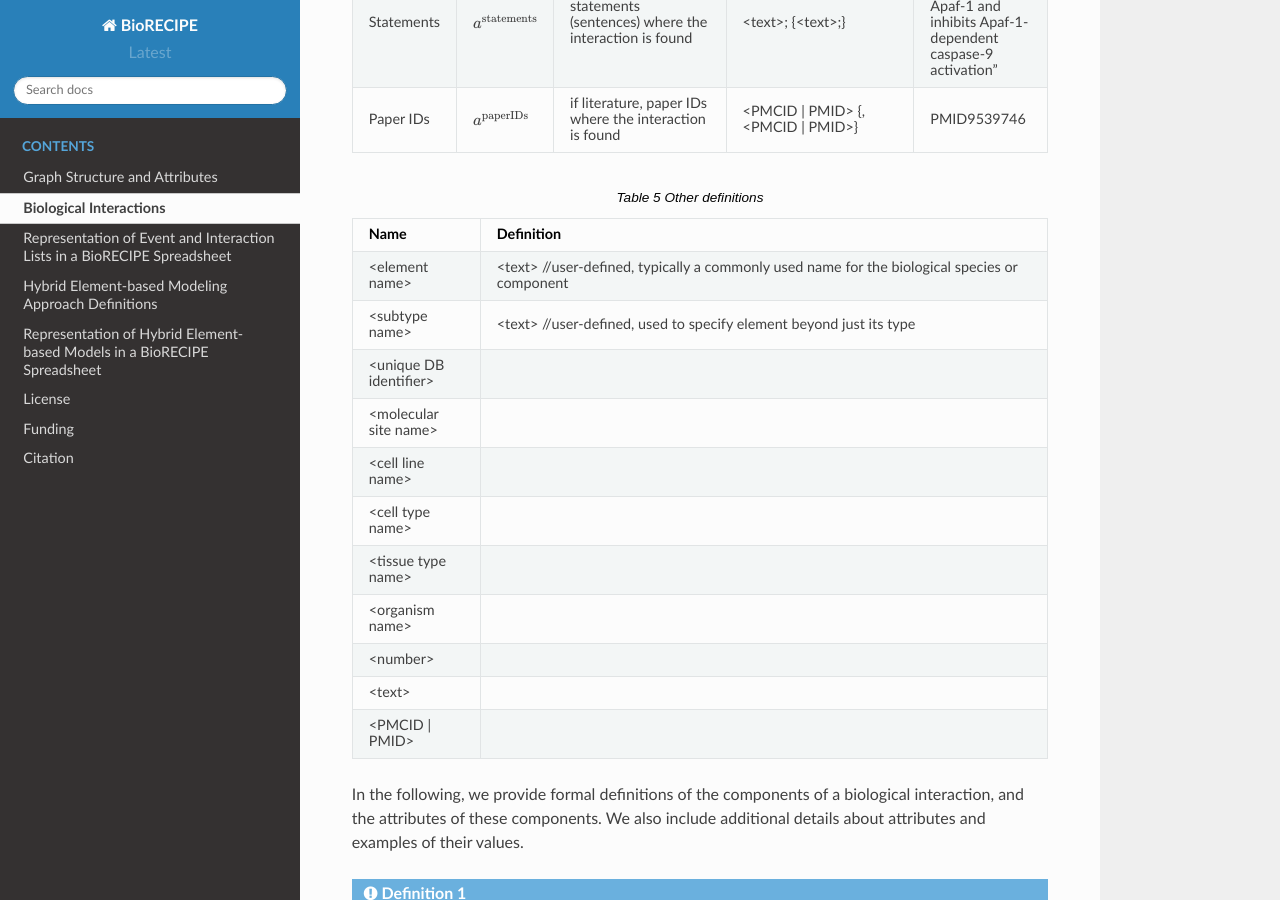
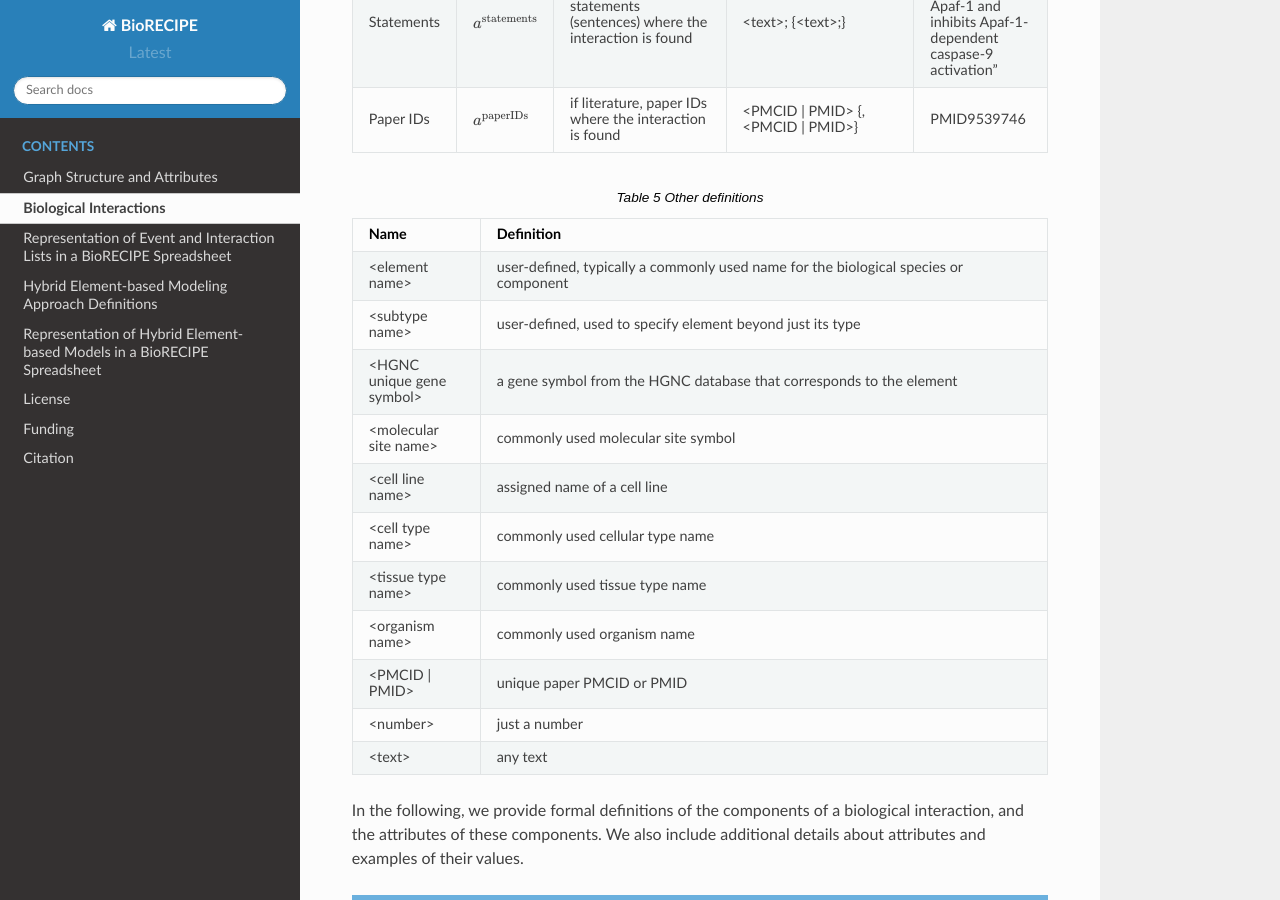
Before and after one commit to pitt-miskov-zivanov-lab/BioRECIPE, a Sphinx documentation site: the page built from docs/bio_interactions.rst, in a window 1280 px wide and 900 px high, scrolled down 3232 px. Built offline with Sphinx 7.4.7 and the Read the Docs theme 2.0.0, drawn with Linux system fonts in a browser that asks for light colours; some of the changed text lies outside the part shown.

Commit message:
Update bio_interactions.rst

```diff
--- a/docs/bio_interactions.rst
+++ b/docs/bio_interactions.rst
@@ -42,7 +42,7 @@ The following is a list of allowed values for each attribute ('*' indicates a re
 
     Direction, ":math:`a^{\mathrm{direction}}`", this is an implicit attribute, determined as a direction from source to target node
     Sign*, ":math:`a^{\mathrm{sign}}`", interaction sign (also referred to as “polarity”) indicates positive or negative influence, ``positive`` | ``negative``, listed under Values
-    Connection Type, ":math:`a^{\mathrm{connectiontype}}`", indicates whether the edge between the source and target nodes represents direct physical interaction between elements or it is expected or known that there is a path of several connected interactions between the source node and target node, ``direct`` | ``indirect``, listed under Values
+    Connection Type, ":math:`a^{\mathrm{connectiontype}}`", "indicates whether the edge between the source and target nodes represents direct physical interaction between elements, or it is expected or known that there is a path of several connected interactions between the source node and target node", ``direct`` | ``indirect``, listed under Values
     Mechanism, ":math:`a^{\mathrm{mechanism}}`", "indicates the exact physical interaction, i.e., biological mechanism; value usually included when the Connection Type is direct", ``binding`` | ``phosphorylation`` | ``dephosphorylation`` | ``ubiquitination`` | ``deubiquitination`` | ``acetylation`` | ``deacetylation`` | ``methylation`` | ``demethylation`` | ``transcription`` | ``translation`` | ``translocation``, listed under Values
     Site, ":math:`a^{\mathrm{site}}`", molecular site where the interaction occurs, <molecular site name>, "T308, T450, S473"
 
@@ -69,17 +69,17 @@ The following is a list of allowed values for each attribute ('*' indicates a re
     :header: Name, Definition
     :widths: 9, 40
 
-    <element name>, "<text> //user-defined, typically a commonly used name for the biological species or component"
-    <subtype name>, "<text> //user-defined, used to specify element beyond just its type"
-    <unique DB identifier>,
-    <molecular site name>,
-    <cell line name>,
-    <cell type name>,
-    <tissue type name>,
-    <organism name>,
-    <number>,
-    <text>,
-    <PMCID | PMID>,
+    <element name>, "user-defined, typically a commonly used name for the biological species or component"
+    <subtype name>, "user-defined, used to specify element beyond just its type"
+    <HGNC unique gene symbol>, "a gene symbol from the HGNC database that corresponds to the element"
+    <molecular site name>, "commonly used molecular site symbol"
+    <cell line name>, "assigned name of a cell line"
+    <cell type name>, "commonly used cellular type name"
+    <tissue type name>, "commonly used tissue type name"
+    <organism name>, "commonly used organism name"
+    <PMCID | PMID>, "unique paper PMCID or PMID"
+    <number>, "just a number"
+    <text>, "any text"
 
 In the following, we provide formal definitions of the components of a biological interaction, and the attributes of these components. We also include additional details about attributes and examples of their values.
 
```
